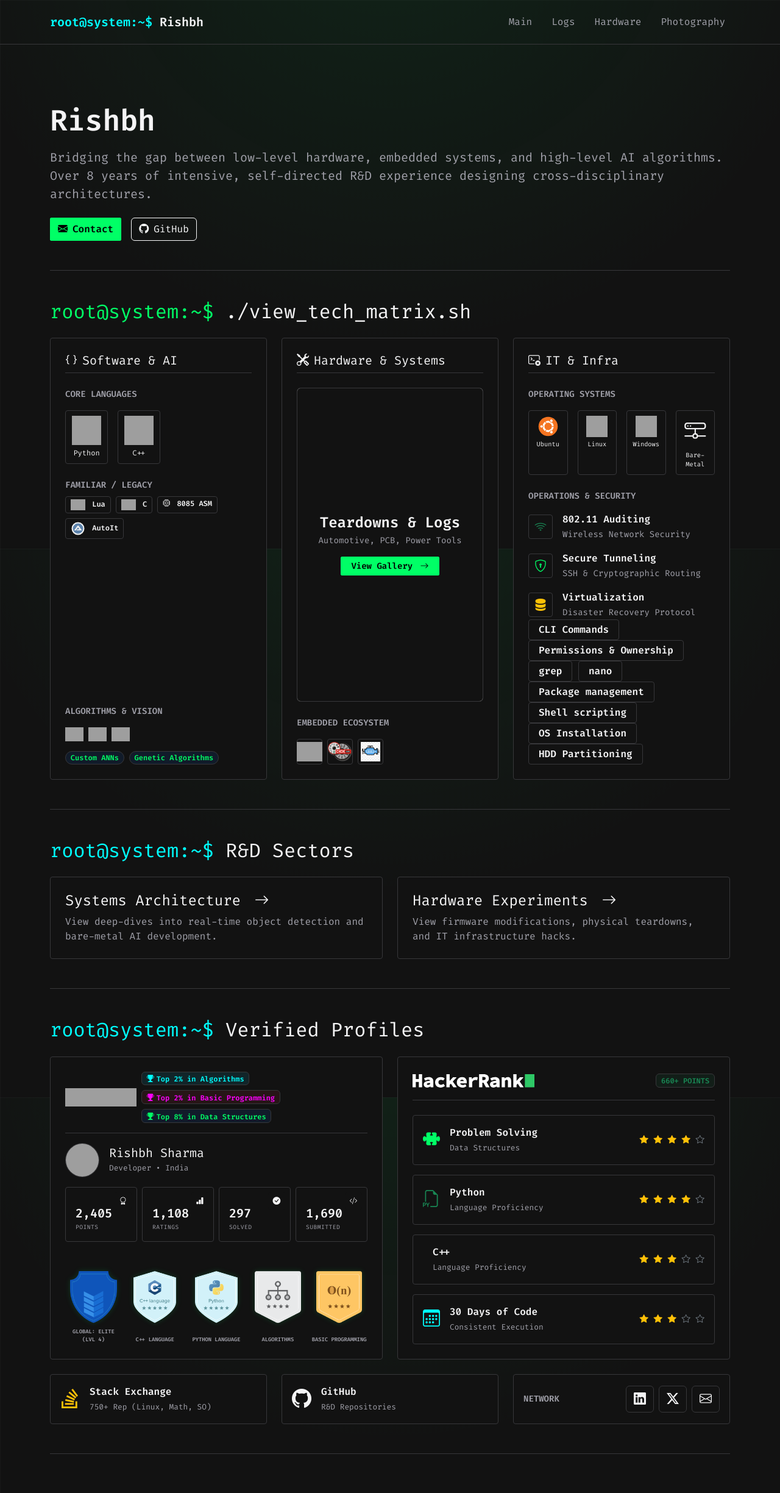
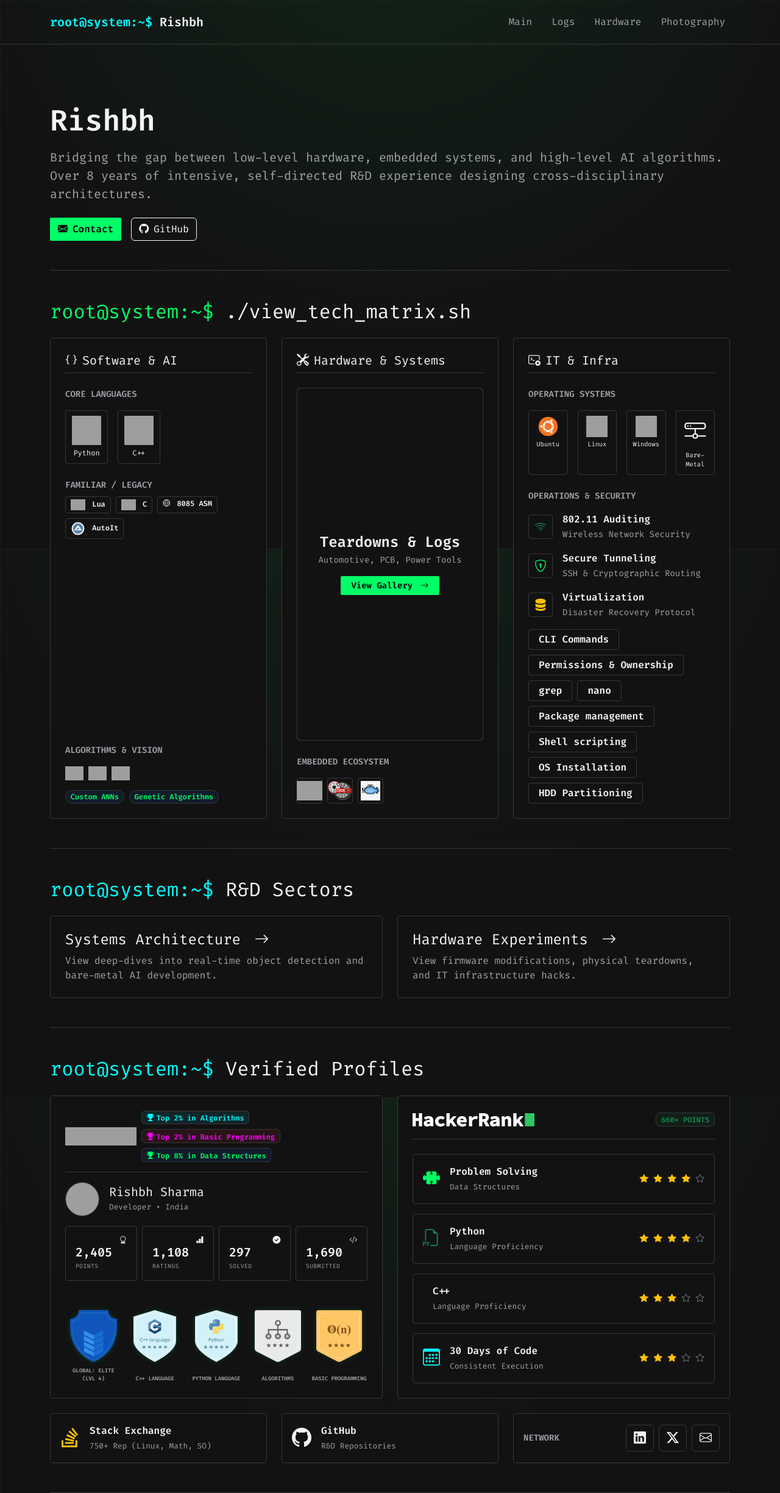
Before and after one commit to CodeRSTech/coderstech.github.io, a Jekyll site: the page built from index.md, in a window 1280 px wide. Shown: the whole page at 61% size. Built offline with Jekyll 4.4.1, drawn with Linux system fonts in a browser that asks for light colours; before the commit the page ends 2385 px from its top, so only the background shows below that; grey boxes are pictures that could not be loaded.

Commit message:
minor fixes

```diff
--- a/_includes/skill_mat.html
+++ b/_includes/skill_mat.html
@@ -114,7 +114,7 @@
             {% endfor %}
           </ul>
         </div>
-        <div class="mb-0">
+        <div class="mt-3 d-flex flex-wrap gap-2">
           {% for tag in site.data.matrix.it_infra.tags %}
           <span class="badge bg-black border border-secondary text-light px-3 py-2 fs-6">{{ tag }}</span>
           {% endfor %}
```
